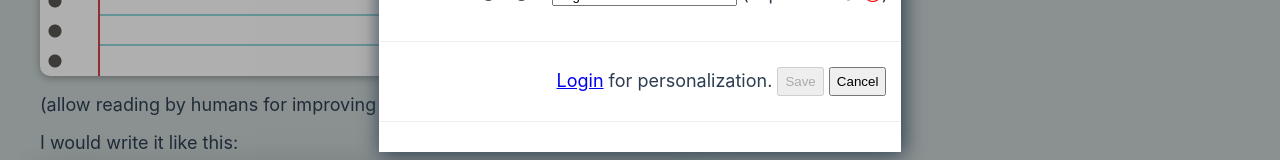
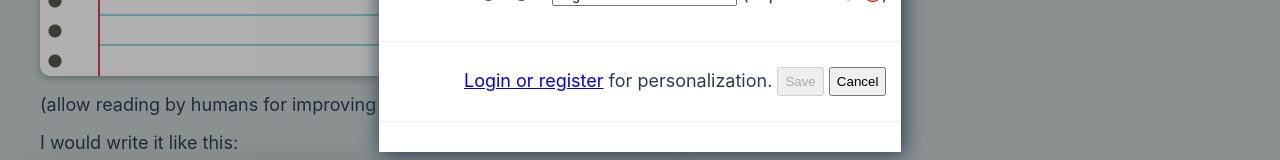
Before and after one commit to ivan-shaporov/ArtificialEditorWebSite, a Vue app: page / in a window 1280 px wide. Both pictures are taken after a click on the element 678 px from the left and 126 px from the top of the page. Shown: the part 432-592 px from the top of the page. Built offline with nearby package versions, Linux system fonts and the light colour scheme; no server answers.

Commit message:
+ "or register"

```diff
--- a/src/components/UserPersonalization.vue
+++ b/src/components/UserPersonalization.vue
@@ -87,7 +87,7 @@ function cancel() {
         </section>
         <footer class="modal-footer">
           <span v-if="!props.clientPrincipal">
-            <a href=".auth/login/okta">Login</a> for personalization.
+            <a href=".auth/login/okta">Login or register</a> for personalization.
           </span>
           <span v-else>
             <a href=".auth/logout">Logout</a>.
```
